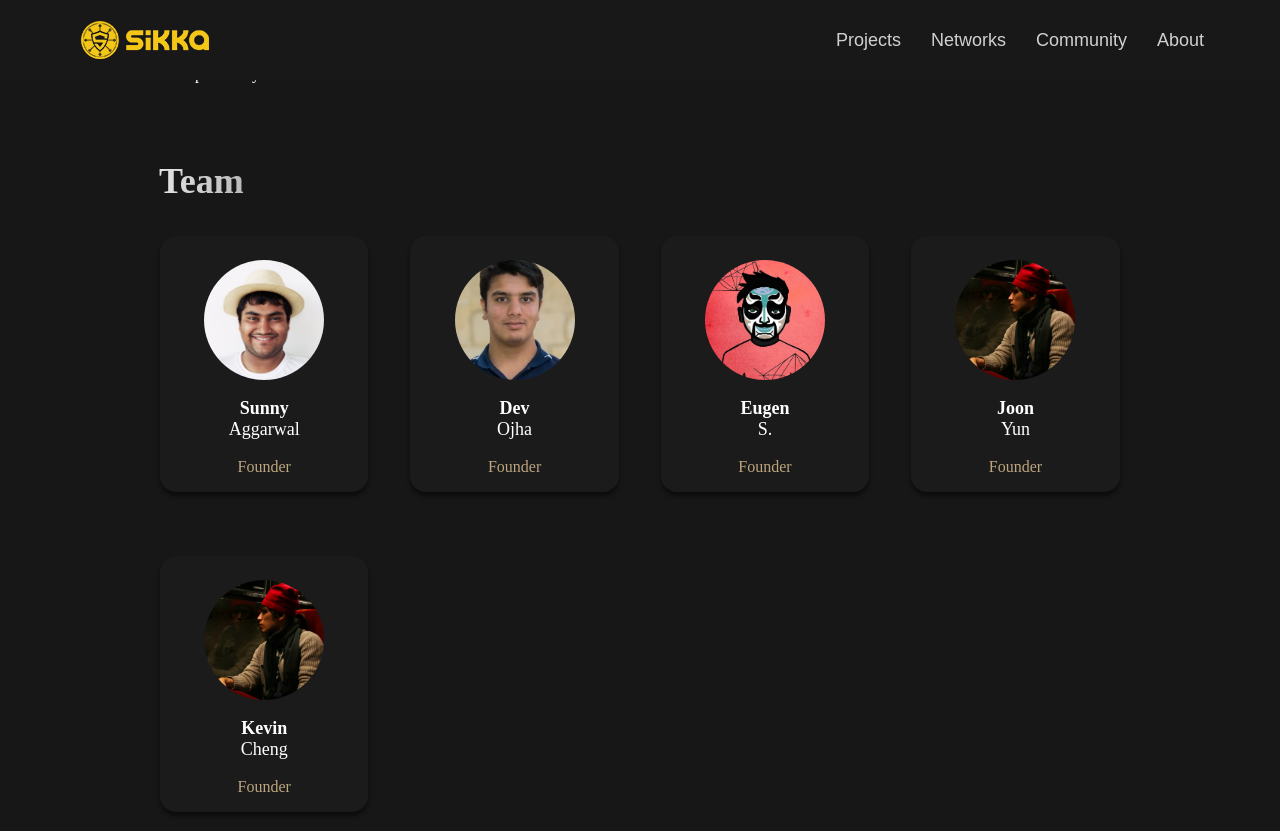
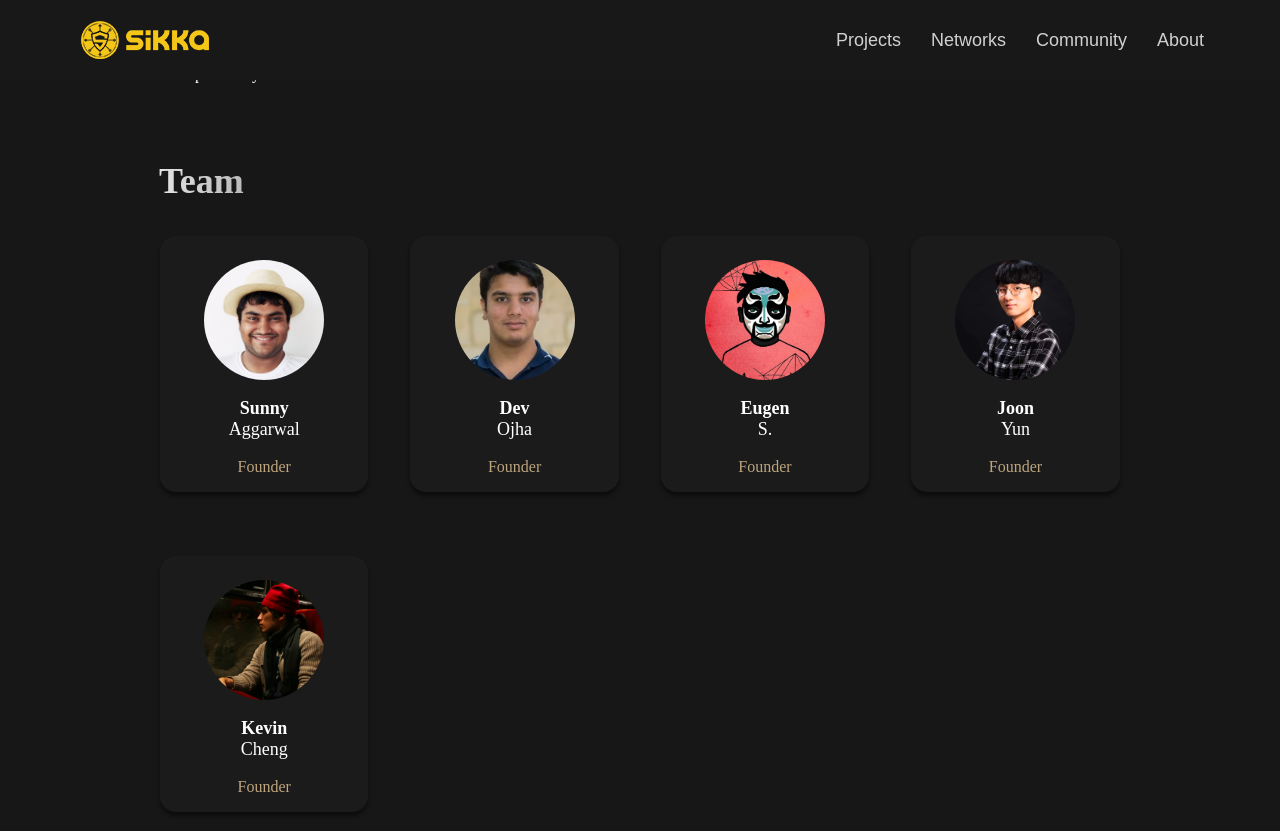
Before and after one commit to King860810/newweb, a Jekyll site: the page built from about.html, in a window 1280 px wide and 900 px high, scrolled down 556 px. Shown: the top 831 px of the window. Built offline with Jekyll 4.4.1, drawn with Linux system fonts in a browser that asks for light colours.

Commit message:
Update _config.yml

```diff
--- a/_config.yml
+++ b/_config.yml
@@ -58,7 +58,7 @@ about-team-links-3:
 #  webpage: url
 
 about-team-links-4:
-  photoUrl: Kevin-Cheng.jpeg
+  photoUrl: Joon-Yun.jpeg
   email: "joon@sikka.tech"
 #  twitter: chenggong8966
 #  keybase: yourname
```
